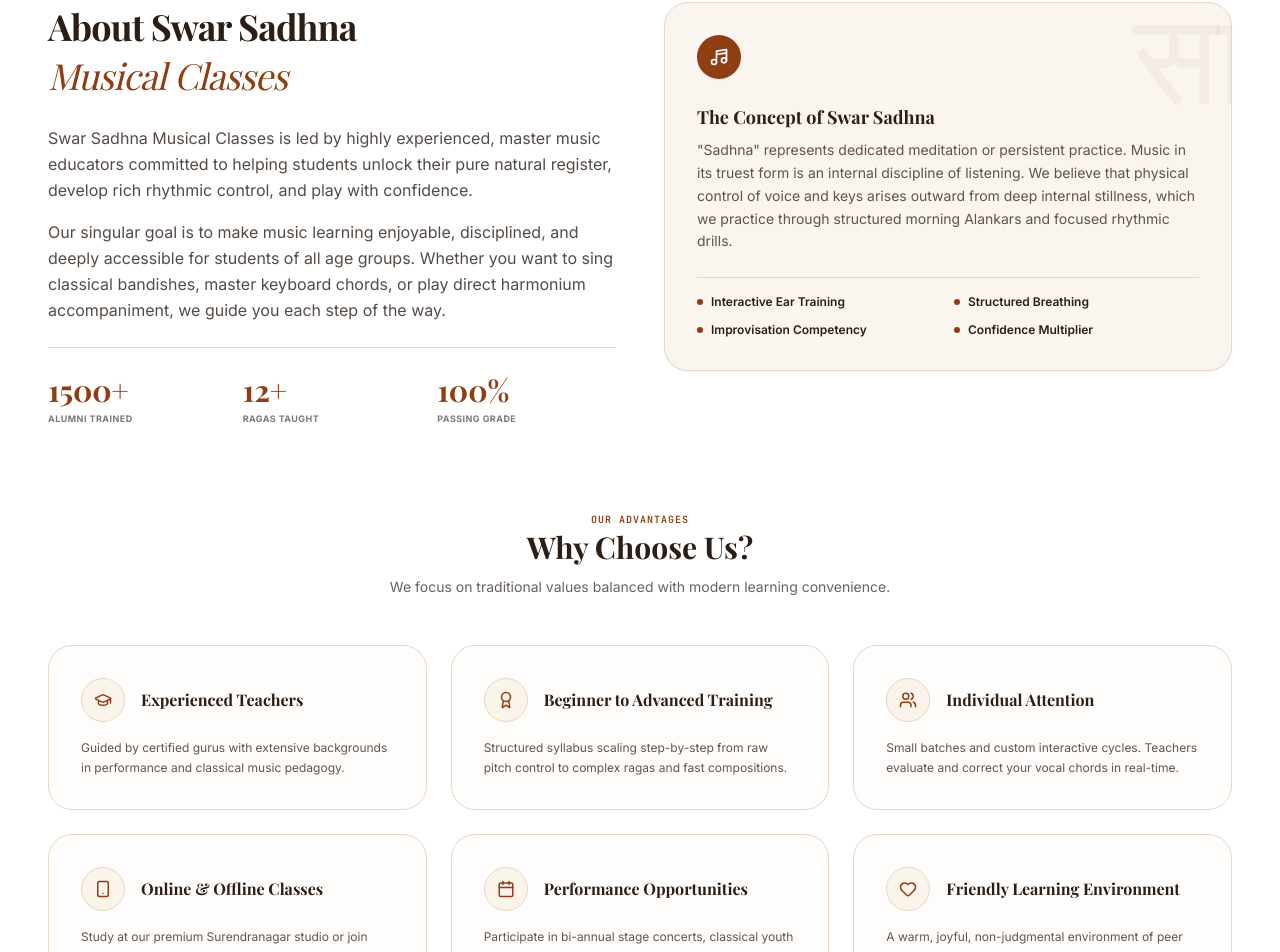
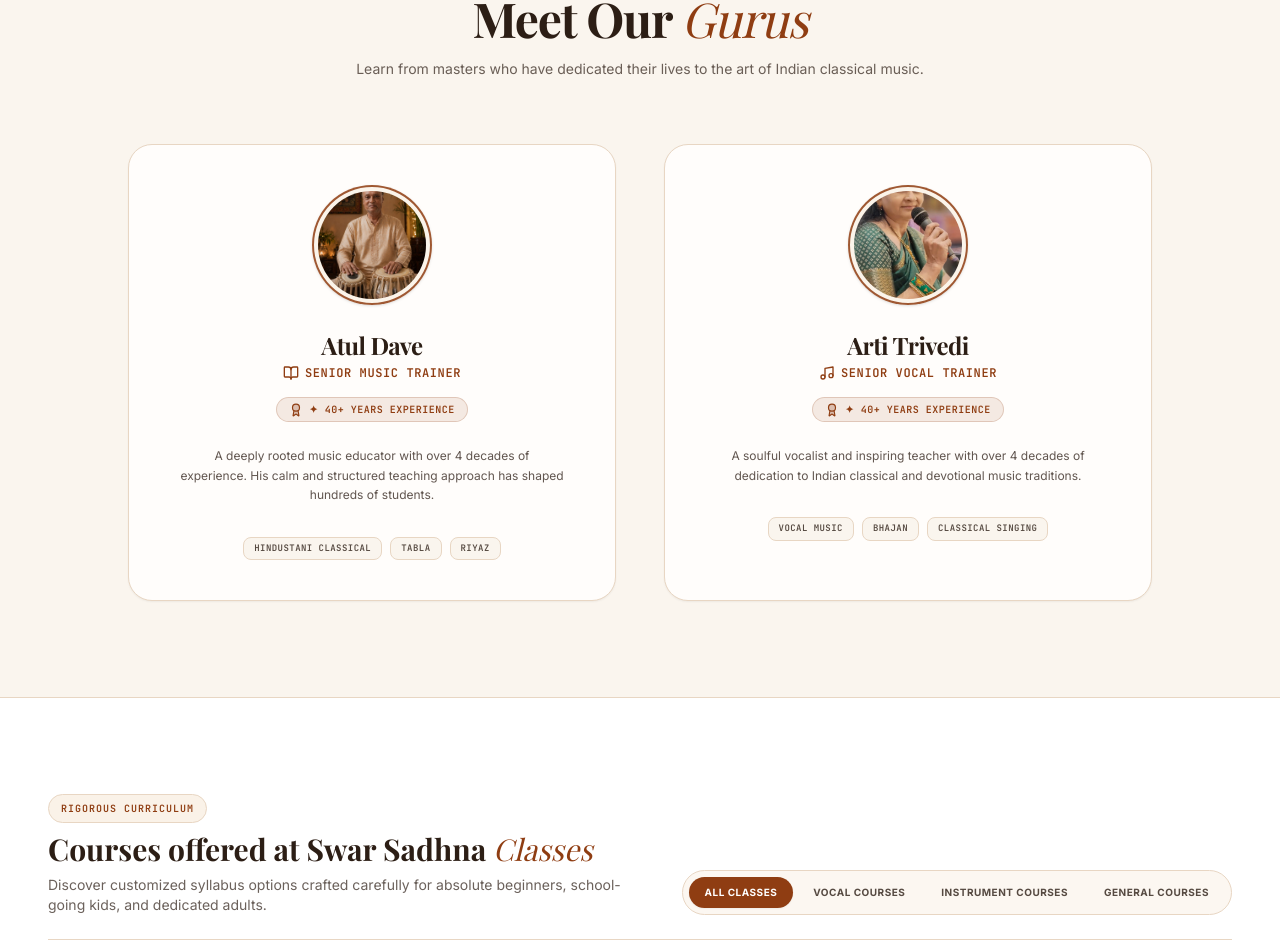
Before and after one commit to siddharthtrived7777-lang/Swar-sadhna-original-, a React (Vite) app: page / in a window 1280 px wide. Shown: the part 967-1919 px from the top of the page. Built offline with nearby package versions, Linux system fonts and the light colour scheme; a web font is replaced by a local one.

Commit message:
refactor: remove AboutAndWhy component
Update page title and remove the AboutAndWhy section to streamline the landing page content.

```diff
--- a/index.html
+++ b/index.html
@@ -3,7 +3,7 @@
   <head>
     <meta charset="UTF-8" />
     <meta name="viewport" content="width=device-width, initial-scale=1.0" />
-    <title>My Google AI Studio App</title>
+    <title>Swar Sadhna Musical Classes</title>
   </head>
   <body>
     <div id="root"></div>
--- a/src/App.tsx
+++ b/src/App.tsx
@@ -6,7 +6,6 @@
 import { useState } from 'react';
 import Navbar from './components/Navbar';
 import Hero from './components/Hero';
-import AboutAndWhy from './components/AboutAndWhy';
 import GurusSection from './components/GurusSection';
 import CourseExplorer from './components/CourseExplorer';
 import InquiryForm from './components/InquiryForm';
@@ -52,9 +51,6 @@
           onEnquireNow={() => handleEnquireCourse('General Inquiry')}
         />
 
-        {/* Core Values, Team Pedagogies & Bento breakdown */}
-        <AboutAndWhy />
-
         {/* Master Educators and Gurus presentation */}
         <GurusSection />
 
--- a/src/components/AboutAndWhy.tsx
+++ /dev/null
@@ -1,189 +0,0 @@
-/**
- * @license
- * SPDX-License-Identifier: Apache-2.0
- */
-
-import { motion } from 'motion/react';
-import {
-  Users,
-  GraduationCap,
-  Smartphone,
-  Calendar,
-  Heart,
-  Award,
-  Music4
-} from 'lucide-react';
-
-export default function AboutAndWhy() {
-  const whyPoints = [
-    {
-      title: "Experienced Teachers",
-      desc: "Guided by certified gurus with extensive backgrounds in performance and classical music pedagogy.",
-      icon: GraduationCap,
-      color: "bg-brand-light",
-      iconColor: "text-brand-primary",
-    },
-    {
-      title: "Beginner to Advanced Training",
-      desc: "Structured syllabus scaling step-by-step from raw pitch control to complex ragas and fast compositions.",
-      icon: Award,
-      color: "bg-brand-light",
-      iconColor: "text-brand-primary",
-    },
-    {
-      title: "Individual Attention",
-      desc: "Small batches and custom interactive cycles. Teachers evaluate and correct your vocal chords in real-time.",
-      icon: Users,
-      color: "bg-brand-light",
-      iconColor: "text-brand-primary",
-    },
-    {
-      title: "Online & Offline Classes",
-      desc: "Study at our premium Surendranagar studio or join high-fidelity online voice setups from anywhere in the world.",
-      icon: Smartphone,
-      color: "bg-brand-light",
-      iconColor: "text-brand-primary",
-    },
-    {
-      title: "Performance Opportunities",
-      desc: "Participate in bi-annual stage concerts, classical youth meets, and online showcases to conquer stage fear.",
-      icon: Calendar,
-      color: "bg-brand-light",
-      iconColor: "text-brand-primary",
-    },
-    {
-      title: "Friendly Learning Environment",
-      desc: "A warm, joyful, non-judgmental environment of peer learners where safety and creative focus coexist.",
-      icon: Heart,
-      color: "bg-brand-light",
-      iconColor: "text-brand-primary",
-    },
-  ];
-
-  return (
-    <section id="about" className="py-24 px-6 md:px-12 bg-white border-t border-brand-border">
-      <div className="max-w-7xl mx-auto space-y-20">
-
-        {/* About Section Split Grid */}
-        <div className="grid grid-cols-1 lg:grid-cols-12 gap-12 items-center">
-
-          {/* Left Block - Text Summary */}
-          <div className="lg:col-span-6 space-y-6">
-            <span className="text-[10px] font-mono tracking-widest text-brand-primary bg-brand-accent/50 px-3.5 py-1.5 rounded-full font-bold uppercase border border-brand-border inline-block">
-              Rooted in Tradition, Shaped for Today
-            </span>
-            <h3 className="text-3xl md:text-4xl font-serif font-bold text-brand-dark tracking-tight leading-snug">
-              About Swar Sadhna <br />
-              <span className="text-brand-primary italic font-normal">Musical Classes</span>
-            </h3>
-            <div className="space-y-4 text-brand-dark/80 text-sm md:text-base leading-relaxed font-sans">
-              <p>
-                Swar Sadhna Musical Classes is led by highly experienced, master music educators committed to helping students unlock their pure natural register, develop rich rhythmic control, and play with confidence.
-              </p>
-              <p>
-                Our singular goal is to make music learning enjoyable, disciplined, and deeply accessible for students of all age groups. Whether you want to sing classical bandishes, master keyboard chords, or play direct harmonium accompaniment, we guide you each step of the way.
-              </p>
-            </div>
-
-            {/* Short Academy Stat Metrics */}
-            <div className="grid grid-cols-3 gap-4 pt-6 border-t border-brand-border">
-              <div className="text-center sm:text-left">
-                <p className="font-serif text-2xl md:text-3xl font-bold text-brand-primary">1500+</p>
-                <p className="text-[9px] uppercase tracking-wider text-brand-dark/60 font-bold mt-1">Alumni Trained</p>
-              </div>
-              <div className="text-center sm:text-left">
-                <p className="font-serif text-2xl md:text-3xl font-bold text-brand-primary">12+</p>
-                <p className="text-[9px] uppercase tracking-wider text-brand-dark/60 font-bold mt-1">Ragas Taught</p>
-              </div>
-              <div className="text-center sm:text-left">
-                <p className="font-serif text-2xl md:text-3xl font-bold text-brand-primary">100%</p>
-                <p className="text-[9px] uppercase tracking-wider text-brand-dark/60 font-bold mt-1">Passing Grade</p>
-              </div>
-            </div>
-          </div>
-
-          {/* Right Block - Graphic Visual Representation of Sadhna (Practice) */}
-          <div className="lg:col-span-6">
-            <div className="relative bg-[#FAF5EE] border border-brand-border rounded-3xl p-8 shadow-xs overflow-hidden flex flex-col justify-between" style={{ minHeight: '340px' }}>
-
-              <div className="absolute top-0 right-0 transform translate-x-4 -translate-y-4 text-brand-primary/5 font-serif text-9xl leading-none select-none">
-                सा
-              </div>
-
-              <div className="relative z-10">
-                <div className="w-11 h-11 bg-brand-primary text-white rounded-full flex items-center justify-center shadow-xs mb-6">
-                  <Music4 className="w-5 h-5" />
-                </div>
-                <h4 className="font-serif text-lg font-bold text-brand-dark">The Concept of Swar Sadhna</h4>
-                <p className="text-xs md:text-sm text-brand-dark/75 mt-2 leading-relaxed font-sans">
-                  "Sadhna" represents dedicated meditation or persistent practice. Music in its truest form is an internal discipline of listening. We believe that physical control of voice and keys arises outward from deep internal stillness, which we practice through structured morning Alankars and focused rhythmic drills.
-                </p>
-              </div>
-
-              {/* Musical progression list */}
-              <div className="relative z-10 mt-6 grid grid-cols-1 sm:grid-cols-2 gap-3 pt-4 border-t border-brand-border">
-                <div className="flex items-center gap-2 text-xs font-semibold text-brand-dark font-sans">
-                  <div className="w-1.5 h-1.5 rounded-full bg-brand-primary" />
-                  <span>Interactive Ear Training</span>
-                </div>
-                <div className="flex items-center gap-2 text-xs font-semibold text-brand-dark font-sans">
-                  <div className="w-1.5 h-1.5 rounded-full bg-brand-primary" />
-                  <span>Structured Breathing</span>
-                </div>
-                <div className="flex items-center gap-2 text-xs font-semibold text-brand-dark font-sans">
-                  <div className="w-1.5 h-1.5 rounded-full bg-brand-primary" />
-                  <span>Improvisation Competency</span>
-                </div>
-                <div className="flex items-center gap-2 text-xs font-semibold text-brand-dark font-sans">
-                  <div className="w-1.5 h-1.5 rounded-full bg-brand-primary" />
-                  <span>Confidence Multiplier</span>
-                </div>
-              </div>
-            </div>
-          </div>
-
-        </div>
-
-        {/* Why Choose Us Grid Area */}
-        <div className="space-y-12">
-
-          <div className="text-center max-w-xl mx-auto space-y-3">
-            <span className="text-[10px] font-mono tracking-widest text-brand-primary font-bold uppercase">Our Advantages</span>
-            <h3 className="text-2xl md:text-3xl font-serif text-brand-dark font-bold">Why Choose Us?</h3>
-            <p className="text-xs md:text-sm text-brand-dark/70 font-sans">
-              We focus on traditional values balanced with modern learning convenience.
-            </p>
-          </div>
-
-          <div className="grid grid-cols-1 md:grid-cols-2 lg:grid-cols-3 gap-6">
-            {whyPoints.map((point, index) => {
-              const Icon = point.icon;
-              return (
-                <motion.div
-                  key={index}
-                  initial={{ opacity: 0, y: 15 }}
-                  whileInView={{ opacity: 1, y: 0 }}
-                  viewport={{ once: true }}
-                  transition={{ duration: 0.5, delay: index * 0.08 }}
-                  className={`${point.color} border border-brand-border rounded-3xl p-8 hover:shadow-xs hover:border-brand-primary transition-all` }
-                >
-                  <div className="flex items-center gap-4 mb-4">
-                    <div className={`p-3 rounded-full bg-brand-accent/40 border border-brand-border ${point.iconColor}`}>
-                      <Icon className="w-4.5 h-4.5" />
-                    </div>
-                    <h4 className="font-serif font-bold text-brand-dark text-sm md:text-base">{point.title}</h4>
-                  </div>
-                  <p className="text-xs text-brand-dark/75 leading-relaxed font-sans">
-                    {point.desc}
-                  </p>
-                </motion.div>
-              );
-            })}
-          </div>
-
-        </div>
-
-      </div>
-    </section>
-  );
-}
--- a/src/components/Navbar.tsx
+++ b/src/components/Navbar.tsx
@@ -33,13 +33,6 @@
         <div className="flex items-center justify-center flex-wrap gap-2">
           <button
             type="button"
-            onClick={() => onNavigate('about')}
-            className="px-3 py-1.5 text-xs text-brand-dark/80 hover:text-brand-primary hover:border-b hover:border-brand-primary font-semibold tracking-wider uppercase transition-all"
-          >
-            About Us
-          </button>
-          <button
-            type="button"
             onClick={() => onNavigate('courses')}
             className="px-3 py-1.5 text-xs text-brand-dark/80 hover:text-brand-primary hover:border-b hover:border-brand-primary font-semibold tracking-wider uppercase transition-all"
           >
```
